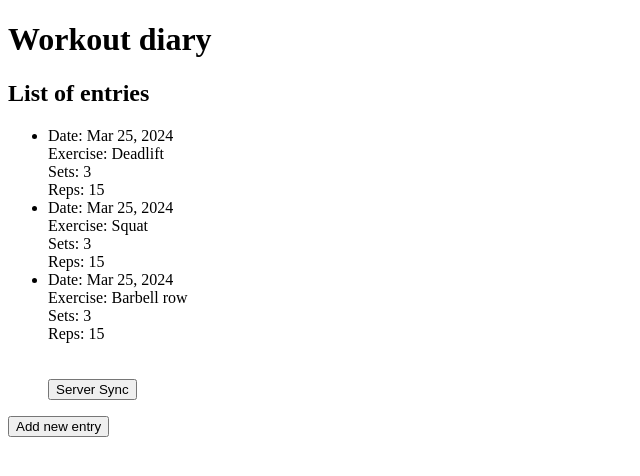
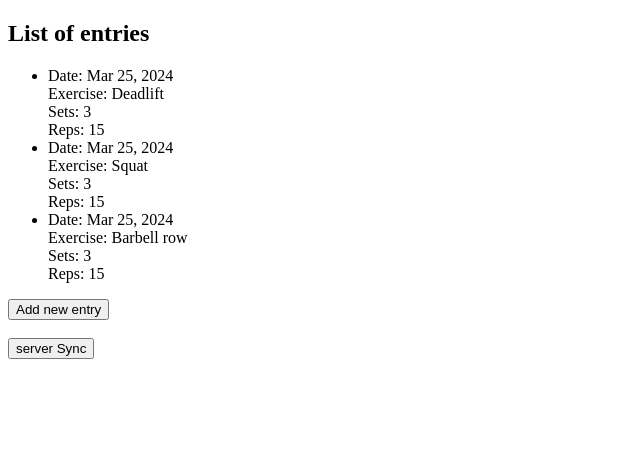
Before and after one commit to samuelvinib/gym-diary, an Angular app: page /home/home in a window 1280 px wide. Shown: the top 476 px of the page, without its empty margins (0-640 px from the left). Built offline with nearby package versions, Linux system fonts and the light colour scheme.

Commit message:
chore: created a list entries respecting SOLID's single responsibility concept

```diff
--- a/src/app/diary/diary.module.ts
+++ b/src/app/diary/diary.module.ts
@@ -3,10 +3,11 @@ import { CommonModule } from '@angular/common';
 import { DiaryComponent } from './diary/diary.component';
 import { EntryItemComponent } from './entry-item/entry-item.component';
 import { DiaryRoutingModule } from './diary-routing.module';
+import { ListEntriesComponent } from './list-entries/list-entries.component';
 
 
 @NgModule({
-  declarations: [DiaryComponent, EntryItemComponent],
+  declarations: [DiaryComponent, EntryItemComponent, ListEntriesComponent],
   imports: [
     CommonModule,
     DiaryRoutingModule
--- a/src/app/diary/diary/diary.component.html
+++ b/src/app/diary/diary/diary.component.html
@@ -1,30 +1,16 @@
-<div class="min-h-screen bg-gray-200">
-  <header class="bg-blue-500 py-4 text-white">
-    <div class="mx-auto max-w-6xl px-4">
-      <h1 class="text-2xl font-bold">Workout diary</h1>
-    </div>
-  </header>
 <main class="mx-auto mt-8 max-w-6xl px-4">
-    <section class="mb-8">
-      <h2 class="mb-4 text-xl font-bold">List of entries</h2>
-      <ul class="rounded border shadow">
-        <li *ngFor="let item of exerciseList; index as i; trackBy: itemTrackBy">
-          <app-entry-item [exercise-set]="item" />
-        </li>
+  <app-list-entries [exerciseList]="exerciseList" />
+  <button
+    class="rounded bg-blue-500 py-2 px-4 font-bold text-white hover:bg-blue-700"
+  >
+    Add new entry
+  </button>
   <br />
   <br />
   <button
     class="rounded bg-blue-500 py-2 px-4 font-bold text-white hover:bg-blue-700"
     (click)="newList()"
   >
-          Server Sync
-        </button>
-      </ul>
-    </section>
-    <button
-      class="rounded bg-blue-500 py-2 px-4 font-bold text-white hover:bg-blue-700"
-    >
-      Add new entry
+    server Sync
   </button>
 </main>
-</div>
--- a/src/app/diary/diary/diary.component.ts
+++ b/src/app/diary/diary/diary.component.ts
@@ -7,11 +7,13 @@ import { ExerciseSet, ExerciseSetList } from '../interfaces/exercise-set';
   styleUrls: ['./diary.component.css'],
 })
 export class DiaryComponent {
+
   exerciseList: ExerciseSetList = [
     { id: '1', date: new Date(), exercise: 'Deadlift', reps: 15, sets: 3 },
     { id: '2', date: new Date(), exercise: 'Squat', reps: 15, sets: 3 },
     { id: '3', date: new Date(), exercise: 'Barbell row', reps: 15, sets: 3 },
   ];
+
   newList() {
     this.exerciseList = [
       { id: '1', date: new Date(), exercise: 'Deadlift', reps: 15, sets: 3 },
@@ -20,8 +22,8 @@ export class DiaryComponent {
       { id: '4', date: new Date(), exercise: 'Leg Press', reps: 15, sets: 3 },
     ];
   }
+
   itemTrackBy(index:number, item:ExerciseSet){
-    console.log(`retornou kkkkkkkkkkkkk o ${item.id}`)
     return item.id;
   }
 }
--- /dev/null
+++ b/src/app/diary/list-entries/list-entries.component.html
@@ -0,0 +1,8 @@
+<section class="mb-8">
+  <h2 class="mb-4 text-xl font-bold">List of entries</h2>
+  <ul class="rounded border shadow">
+    <li *ngFor="let item of exerciseList; index as i; trackBy: itemTrackBy">
+      <app-entry-item [exercise-set]="item" />
+    </li>
+  </ul>
+</section>
--- /dev/null
+++ b/src/app/diary/list-entries/list-entries.component.ts
@@ -0,0 +1,14 @@
+import { Component, Input } from '@angular/core';
+import { ExerciseSet, ExerciseSetList } from '../interfaces/exercise-set';
+
+@Component({
+  selector: 'app-list-entries',
+  templateUrl: './list-entries.component.html',
+  styleUrls: ['./list-entries.component.css']
+})
+export class ListEntriesComponent {
+  @Input() exerciseList!: ExerciseSetList;
+  itemTrackBy(index:number, item:ExerciseSet){
+    return item.id;
+  }
+}
```
Also changed, not shown: src/app/diary/list-entries/list-entries.component.css (added), 1 other file (tests, documents, lock files or other folders). Lines whose indentation alone changed are shown as unchanged.
